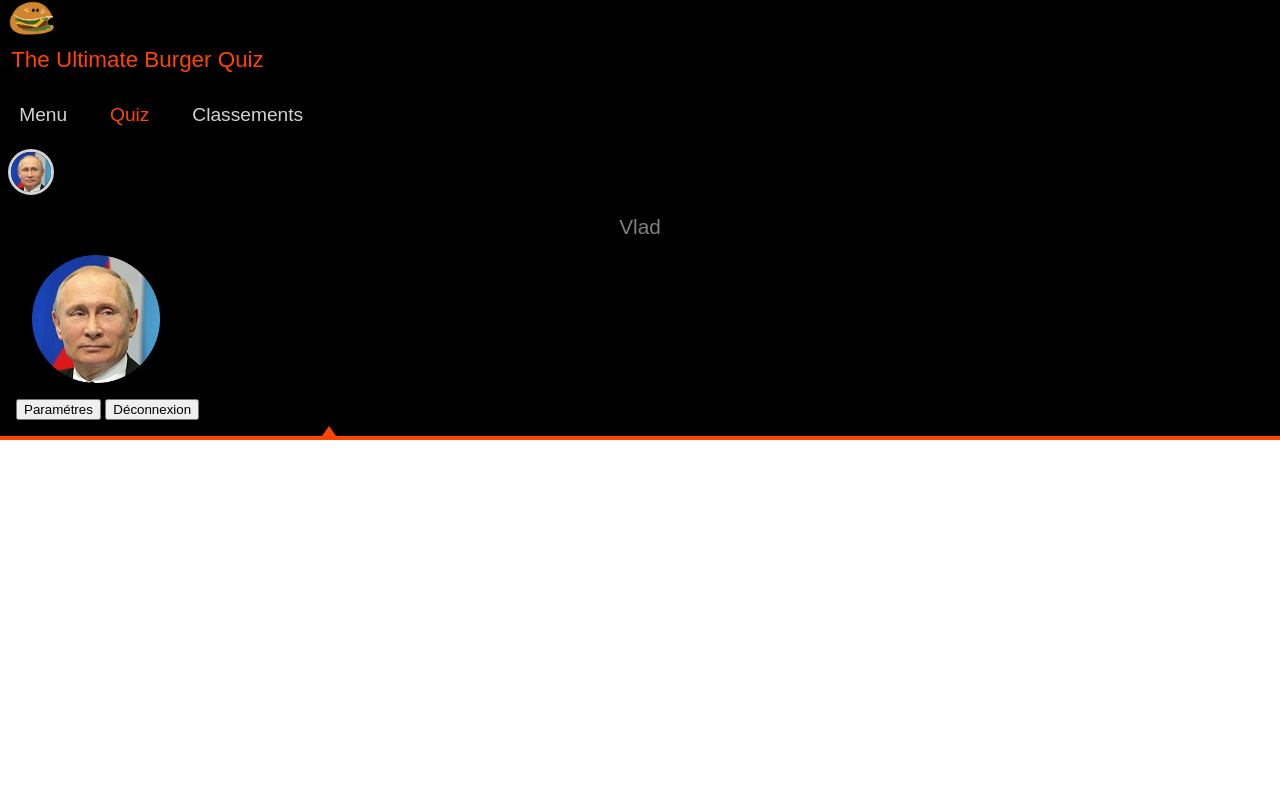
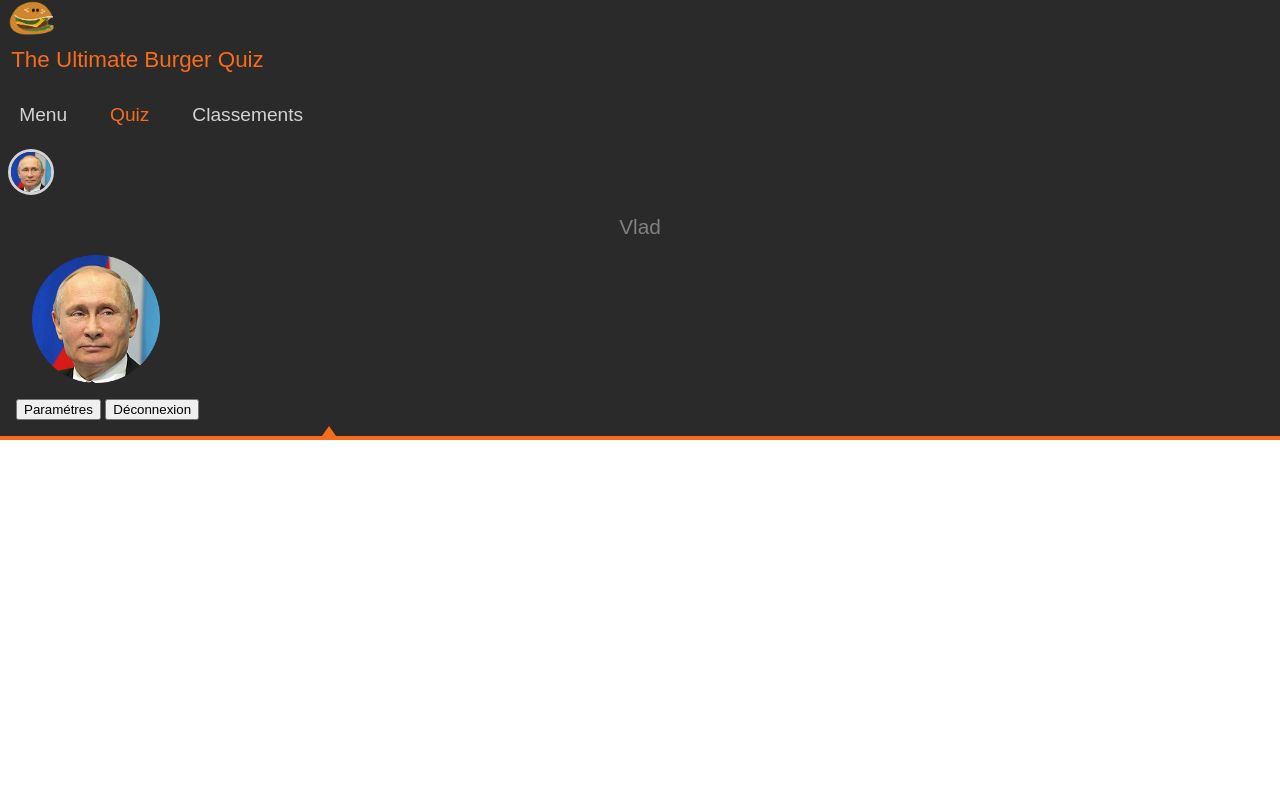
Before and after one commit to Tomy2e/burger-quiz, a PHP site: template www/templates/header.html in a window 1280 px wide. Run offline with PHP 8.4, Linux system fonts and the light colour scheme; the template is opened without the code that fills it, so the values that code supplies are empty.

Commit message:
[BKG]Autocommit Blitzkrieg

```diff
--- a/www/css/header.css
+++ b/www/css/header.css
@@ -1,18 +1,29 @@
+:root
+{
+    --header-back:  rgb(42, 42, 42);
+    --header-front: lightgray;
+    --main-front:   rgb(247, 108, 28);
+    --main-back:    white;
+    --alt-front:    rgb(197, 31, 31);
+}
+
 header.hnav, .hnav
 {
     position: fixed;
     top: 0;
     left: 0;
 
+    z-index: 4242;
+
     width: 100vw;
     /*height: 10vh;*/
 
     font-family: "ZillaSlabBold", "ZillaSlab", "Tibetan Machine Uni", Arial, Helvetica, sans-serif;
 
-    color: lightgrey;
-    background-color: black;
+    color: var(--header-front);
+    background-color: var(--header-back);
 
-    border-bottom: solid 4px orangered;
+    border-bottom: solid 4px var(--main-front);
 }
 
 header h1
@@ -22,7 +33,7 @@ header h1
 
     margin: 0;
     padding: 0.5em;
-    color: orangered;
+    color: var(--main-front);
 }
 
 header img
@@ -49,11 +60,11 @@ header img
 .hnav-list li a
 {
     display: block;
-    padding: 1em 1em;
+    padding: 1em;
 
     font-size: 1.2em;
 
-    color: lightgrey;
+    color: var(--header-front);
     text-decoration: none;
 }
 
@@ -64,7 +75,7 @@ header img
 
 .hnav-list li a.selected
 {
-    color: orangered;
+    color: var(--main-front);
 }
 
 .triangle
@@ -92,7 +103,7 @@ header img
 
 #marker
 {
-    border-color: transparent transparent orangered transparent;
+    border-color: transparent transparent var(--main-front) transparent;
 
     transition: left 0.5s;
 }
@@ -125,8 +136,9 @@ header img
     height: 2.5em;
 
     margin: 0.25em 0.5em;
+    margin-right: 1.5em;
 
-    border: solid 3px lightgray;
+    border: solid 3px var(--header-front);
 
     cursor: pointer;
 
@@ -135,13 +147,13 @@ header img
 
 #profile-selector:hover
 {
-    border-color: orangered;
+    border-color: var(--main-front);
 }
 
 #profile-modal
 {
     top: 4em;
-    right: 0.5em;
+    right: 1.5em;
     font-size: 1em;
 
     padding: 1em;
@@ -178,5 +190,5 @@ header img
     top: -10px;
     right: 1em;
 
-    border-color: transparent transparent white transparent;
+    border-color: transparent transparent var(--main-back) transparent;
 }
--- a/www/js/window.js
+++ b/www/js/window.js
@@ -4,34 +4,33 @@ class Window
     {
         this.element = element;
         //this.visible = element.classList.contains('hidden');
-        this.element.addEventListener('transitionend', () => {
-            console.log('transitionend');
-
-            if ( !this.visible() )
-            {
-                //this.element.style.zIndex = "-1";
-                this.element.style.zIndex = "-100";
-            } else {
-                this.element.style.display = "flex";
-            }
-
-        });
     }
 
     show()
     {
-        this.element.classList.remove('hidden');
+        this.element.style.display = "flex";
+
+        setTimeout( () => {
+            this.element.classList.remove('hidden');
+        }, 20);
     }
 
     hide()
     {
         this.element.classList.add('hidden');
+        this.element.fireOnce('transitionend', (ev) => {
+            this.element.style.display = "none";
+        });
     }
 
     toggle()
     {
-        if (!this.visible()) this.element.style.zIndex = "100";
-        this.element.classList.toggle('hidden');
+        if ( this.visible() )
+        {
+            this.hide();
+        } else {
+            this.show();
+        }
     }
 
     visible()
```
Also changed, not shown: www/css/generic-theme.css (+14 -2 lines), www/css/main.css (+13 -2 lines), www/index.php (+21 -3 lines), www/js/main.js (+10 -0 lines), www/resources/img/Settings-icon-3.png (deleted).
